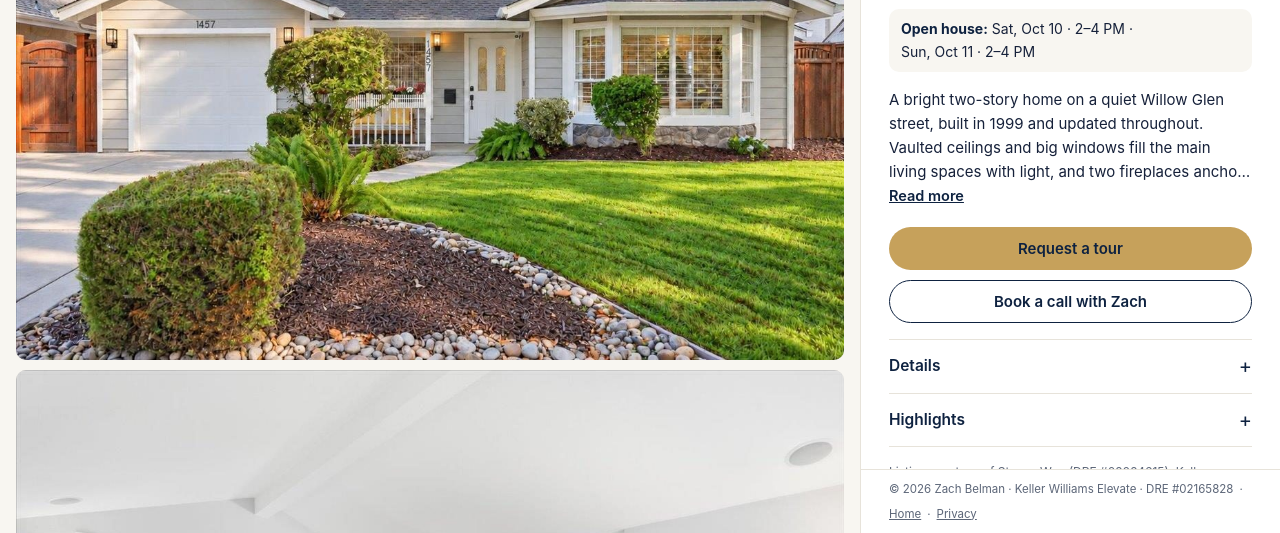
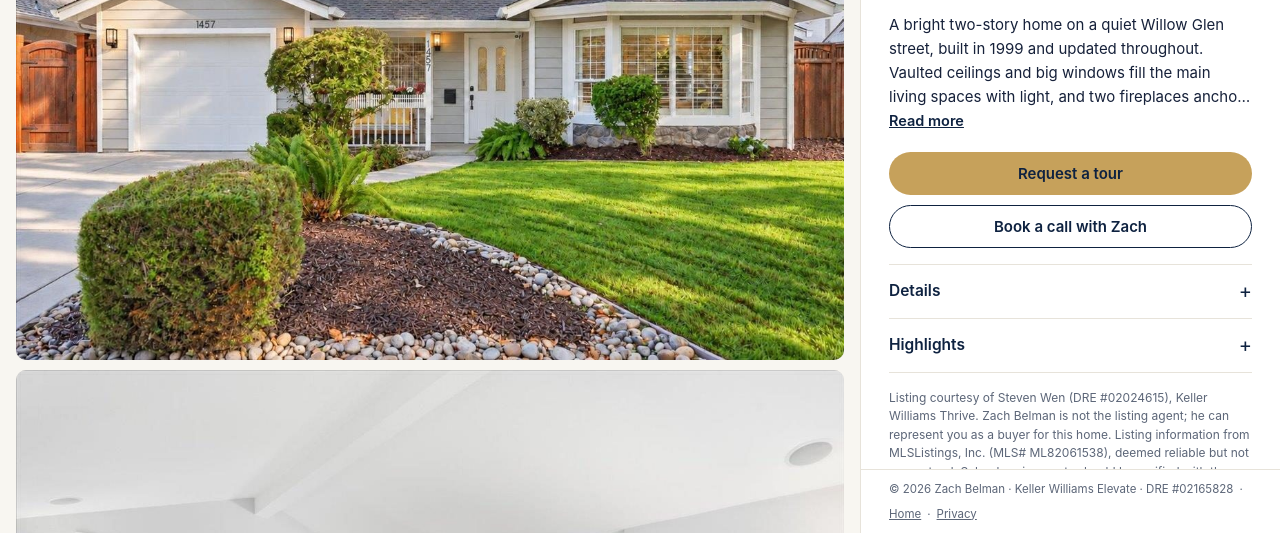
Before and after one commit to phnguyen48/zb-site, a plain HTML site: page listings/1457-husted-ave/index.html in a window 1280 px wide. Shown: the part 267-800 px from the top of the page. Drawn offline with Linux system fonts and the light colour scheme.

Commit message:
1457 Husted Ave: remove open house times

```diff
--- a/listings/1457-husted-ave/index.html
+++ b/listings/1457-husted-ave/index.html
@@ -21,10 +21,7 @@ window.LISTING = {
   // Photo files placed in this folder, in display order, e.g. ['1.jpg','2.jpg','3.jpg']
   photos: ['1.jpg','2.jpg','3.jpg','4.jpg'],
   floorplan: 'floorplan.jpg',
-  openHouses: [
-    {label: 'Sat, Oct 10 · 2–4 PM', ends: '2026-10-10T16:00:00-07:00'},
-    {label: 'Sun, Oct 11 · 2–4 PM', ends: '2026-10-11T16:00:00-07:00'}
-  ],
+  openHouses: [],   // e.g. {label: 'Sat, Oct 10 · 2–4 PM', ends: '2026-10-10T16:00:00-07:00'}
   // Short write-up shown under the price (first few lines show; "Read more" opens the rest)
   story: [
     'A bright two-story home on a quiet Willow Glen street, built in 1999 and updated throughout. Vaulted ceilings and big windows fill the main living spaces with light, and two fireplaces anchor the formal dining room and the family room.',
```
